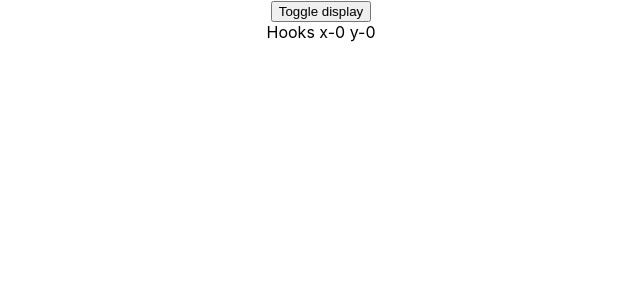
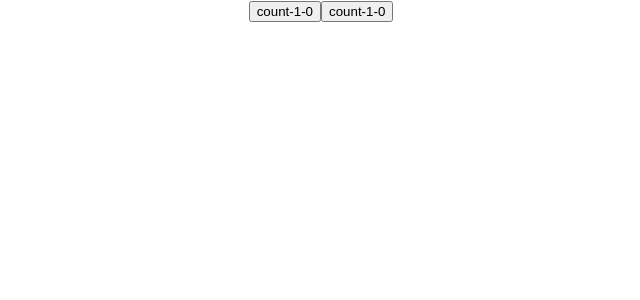
Before and after one commit to suryakalakasim/react, a React (Create React App) app: page / in a window 1280 px wide. Shown: the top 300 px of the page, without its empty margins (319-959 px from the left). Built offline with nearby package versions, Linux system fonts and the light colour scheme.

Commit message:
http get&post requests

```diff
--- a/package.json
+++ b/package.json
@@ -6,6 +6,7 @@
     "@testing-library/jest-dom": "^5.16.4",
     "@testing-library/react": "^13.3.0",
     "@testing-library/user-event": "^13.5.0",
+    "axios": "^0.27.2",
     "react": "^18.1.0",
     "react-dom": "^18.1.0",
     "react-scripts": "5.0.1",
--- a/src/App.js
+++ b/src/App.js
@@ -18,6 +18,9 @@ import Hooks from "./components/useEffect";
 import { UserProvider } from "./components/userContext";
 import HooksMouse from "./components/HookMouse";
 import MouseContiner from "./components/MouseContiner";
+import IntervalCounter from "./components/IntervalConter";
+import PostList from "./components/postlist";
+import Counter from "./components/useMemo";
 
 function App() {
   let stdDetails ={name:"siva",marks:"100",age:"20"}
@@ -40,10 +43,12 @@ function App() {
 {/*<Apilicationform/>*/}
 {/*<UserProvider value={array} >
   <Component1/>
-
-</UserProvider>*/}
+ </UserProvider>*/}
  {/* <HooksMouse/>*/}
- <MouseContiner/>
+{/* <MouseContiner/>*/}
+{/*<IntervalCounter/>*/}
+{/*<PostList/>*/}
+<Counter/>
   </div>
     }
 
--- /dev/null
+++ b/src/components/IntervalConter.js
@@ -0,0 +1,17 @@
+import React, { useState,useEffect } from "react";
+function IntervalCounter(){
+    const[count,setCount]= useState(0)
+    const tick=()=>{
+        setCount(prevCount=>prevCount+1)
+    }
+    useEffect(()=>{
+        const interval=setInterval(tick,1000)
+        return()=>{
+            clearInterval(interval)
+        }
+    },[])
+    return<div>
+             {count}
+    </div>
+}
+export default IntervalCounter;
--- /dev/null
+++ b/src/components/postlist.js
@@ -0,0 +1,30 @@
+import React from "react";
+import axios from "axios";
+class PostList extends React.Component{
+    constructor(){
+        super()
+        this.state ={
+            post:[]
+        }
+    }
+   /* componentDidMount(){
+        axios.get('https://jsonplaceholder.typicode.com/posts')
+        .than(response=>{
+            console.log(response)
+            this.setState({post: response.data})
+        })
+        .catch(error=>{
+            console.log(error)
+        })
+    }*/
+    render(){
+        const {post} = this.state
+        return<div>
+         postlist
+         {post.length?post.map(post=><div ky={post.id}>{post.title}</div>):null }
+
+
+         </div>
+    }
+}
+export default PostList;
--- /dev/null
+++ b/src/components/useMemo.js
@@ -0,0 +1,17 @@
+import React,{useState} from "react";
+function Counter(){
+const[counterOne,setCounterOne]=useState(0)
+const[counterTwo,setConterTwo]=useState(0)
+const incrementOne=()=>{
+  setCounterOne(counterOne+1)
+}
+const incrementTwo=()=>{
+    setConterTwo(counterTwo+1)
+  }
+return<div>
+
+     <button onClick={incrementOne}>count-1-{counterOne}</button>
+     <button onClick={incrementTwo}>count-1-{counterTwo}</button>
+</div>
+}
+export default Counter;
```
Also changed, not shown: 1 other file (tests, documents, lock files or other folders).
